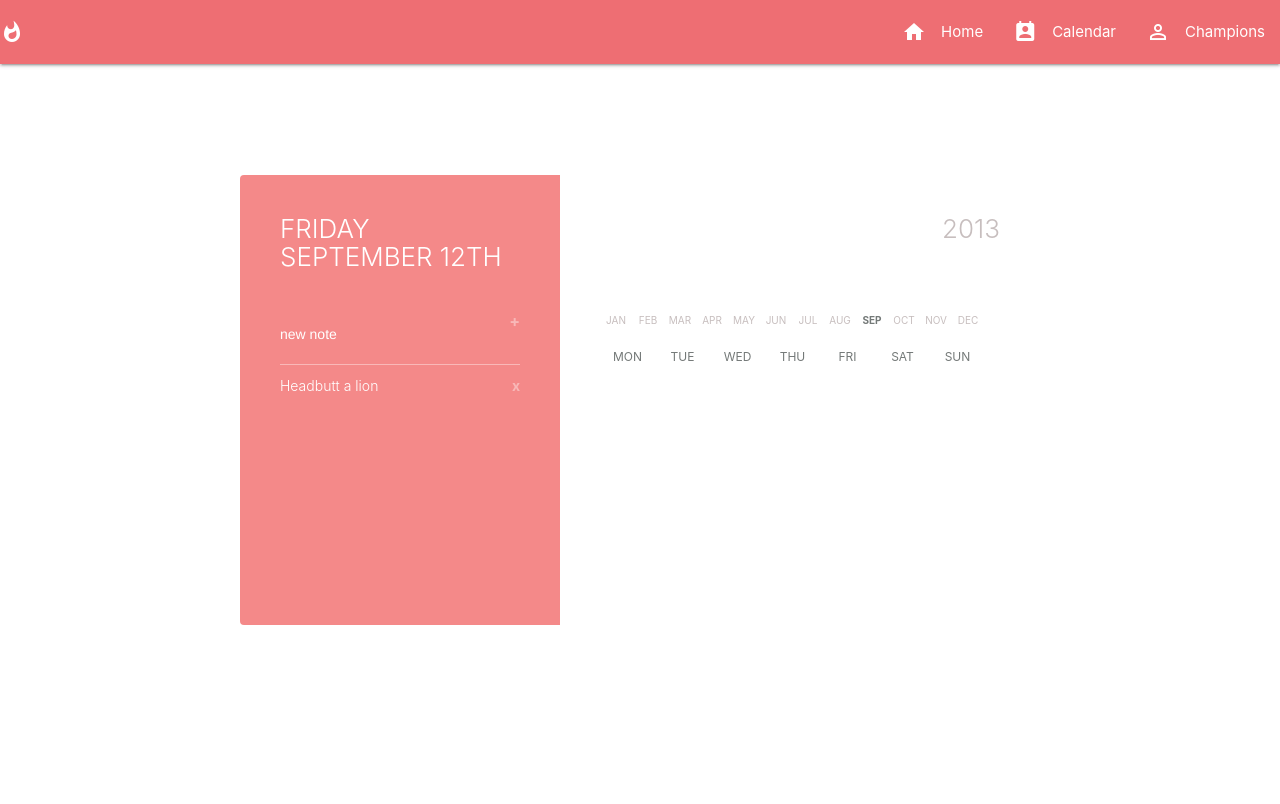
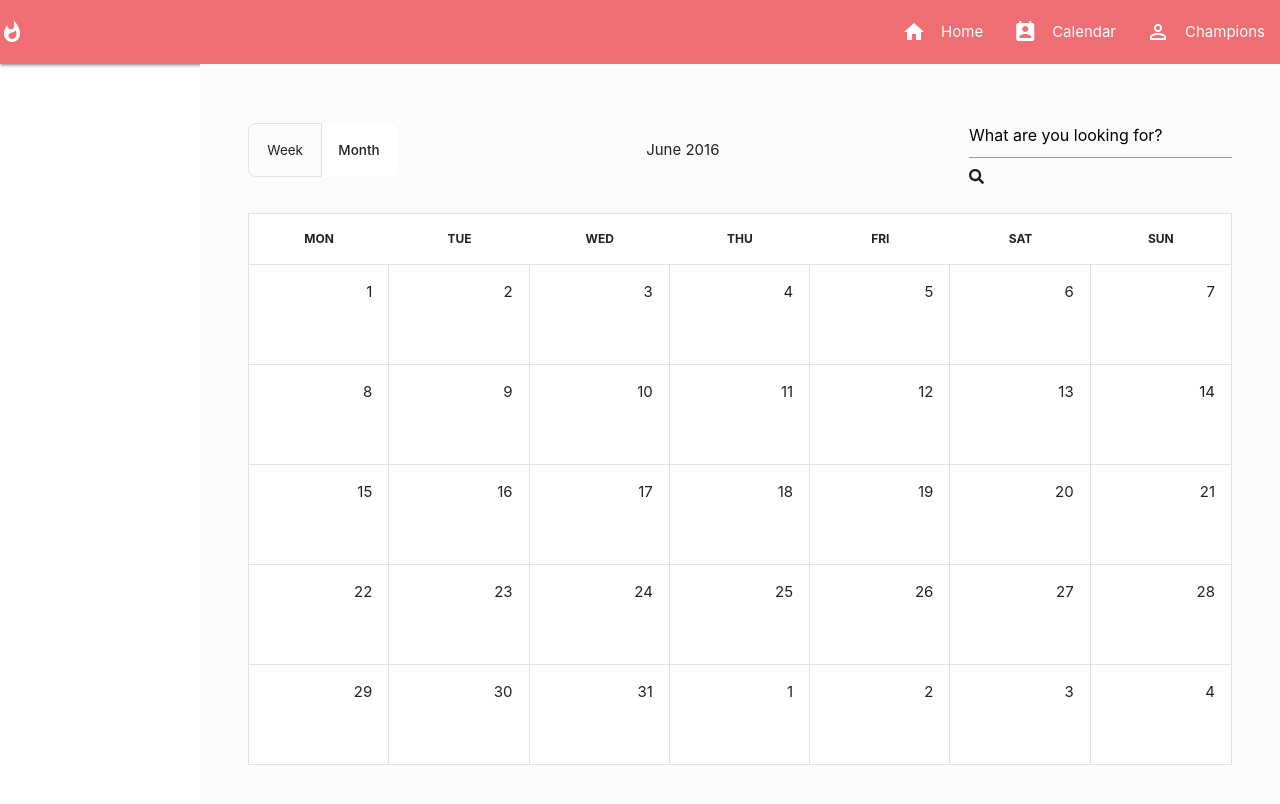
Before and after one commit to Sashimee/lucha-libre, an Angular app: page /match-calendar in a window 1280 px wide. Shown: the top 804 px of the page. Built offline with nearby package versions, Linux system fonts and the light colour scheme.

Commit message:
Calendar

```diff
--- a/src/app/components/page-match-calendar/page-match-calendar.component.css
+++ b/src/app/components/page-match-calendar/page-match-calendar.component.css
@@ -1,233 +1,259 @@
-/* not required */
-*,
-:active {
-  outline: none;
+/**
+ * ALL the UI design credit goes to:
+ * https://www.sketchappsources.com/free-source/2676-calendar-template-sketch-freebie-resource.html
+ */
+
+/* WRAPPER */
+
+.wrapper {
+  display: grid;
+  grid-template-rows: 70px 1fr 70px;
+  grid-template-columns: 1fr;
+  grid-template-areas:
+    "sidebar"
+    "content";
+  width: 100vw; /* unnecessary, but let's keep things consistent */
+  height: 100vh;
 }
-* {
-  padding: 0px;
-  margin: 0px;
+
+@media screen and (min-width: 850px) {
+  .wrapper {
+    grid-template-columns: 200px 5fr;
+    grid-template-rows: 1fr;
+    grid-template-areas: "sidebar content";
+  }
+}
+
+/* SIDEBAR */
+
+main {
+  grid-area: content;
+  padding: 48px;
+}
+
+.sidebar {
+  grid-area: sidebar;
+  display: grid;
+  grid-template-columns: 1fr 3fr 1fr;
+  grid-template-rows: 3fr 1fr;
+  grid-template-areas:
+    "logo menu avatar"
+    "copyright menu avatar";
+}
+.logo {
+  display: flex;
+  align-items: center;
+  justify-content: center;
+}
+.copyright {
+  text-align: center;
+}
+.avatar {
+  grid-area: avatar;
+  display: flex;
+  align-items: center;
+  flex-direction: row-reverse;
+}
+.avatar__name {
+  flex: 1;
+  text-align: right;
+  margin-right: 1em;
+}
+.avatar__img > img {
+  display: block;
+}
+
+.copyright {
+  grid-area: copyright;
+}
+.menu {
+  grid-area: menu;
+  display: flex;
+  align-items: center;
+  justify-content: space-evenly;
+}
+.logo {
+  grid-area: logo;
+}
+.menu__text {
+  display: none;
+}
+
+@media screen and (min-width: 850px) {
+  .sidebar {
+    grid-template-areas:
+      "logo"
+      "avatar"
+      "menu"
+      "copyright";
+    grid-template-columns: 1fr;
+    grid-template-rows: 50px auto 1fr 50px;
+  }
+
+  .menu {
+    flex-direction: column;
+    align-items: normal;
+    justify-content: flex-start;
+  }
+  .menu__text {
+    display: inline-block;
+  }
+  .avatar {
+    flex-direction: column;
+  }
+  .avatar__name {
+    margin: 1em 0;
+  }
+  .avatar__img > img {
+    border-radius: 50%;
+  }
+}
+
+/* MAIN */
+
+.toolbar {
+  display: flex;
+  justify-content: space-between;
+  align-items: center;
+  margin-bottom: 24px;
+}
+.calendar {
+}
+
+.calendar__week,
+.calendar__header {
+  display: grid;
+  grid-template-columns: repeat(7, 1fr);
+}
+.calendar__week {
+  grid-auto-rows: 100px;
+  text-align: right;
+}
+
+.calendar__header {
+  grid-auto-rows: 50px;
+  align-items: center;
+  text-align: center;
+}
+
+.calendar__day {
+  padding: 16px;
+}
+
+/* COSMETIC STYLING */
+
+:root {
+  --red: #ed5454;
 }
 
 body {
-  margin: 20px;
-  background-color: #eeede9;
-  -webkit-font-smoothing: antialiased;
-  text-rendering: optimizeLegibility;
-  font-size: 96.5%;
-  font-family: Helvetica, Arial, sans-serif;
+  font-family: Montserrat;
+  font-weight: 100;
+  color: #a8b2b9;
 }
 
-input {
-  font-family: Helvetica, Arial, sans-serif;
+.sidebar {
+  background-color: white;
+  box-shadow: 5px 0px 20px rgba(0, 0, 0, 0.2);
 }
 
-h1,
-h2,
-h3,
-h4,
-h5,
-p {
-  margin-bottom: 10px;
+main {
+  background-color: #fcfbfc;
 }
 
-p {
-  line-height: 20px;
+.avatar__name {
+  font-size: 0.8rem;
 }
 
-a {
+.menu__item {
+  text-transform: uppercase;
+  font-size: 0.7rem;
+  font-weight: 500;
+  padding: 16px 16px 16px 14px;
+  border-left: 4px solid transparent;
+  color: inherit;
   text-decoration: none;
-  color: #ff462b;
+  transition: color ease 0.3s;
 }
 
-.clearfix {
-  clear: both;
+.menu__item--active .menu__icon {
+  color: var(--red);
+}
+.menu__item--active .menu__text {
+  color: black;
 }
 
-.animate {
-  -webkit-transition: all 0.3s ease-in-out;
-  -moz-transition: all 0.3s ease-in-out;
-  transition: all 0.3s ease-in-out;
+.menu__item:hover {
+  color: black;
 }
 
-/* required */
-.calendar {
-  position: absolute;
-  border-radius: 4px;
-  overflow: hidden;
-  width: 800px;
-  height: 450px;
-  left: 50%;
-  margin-left: -400px;
-  margin-top: -225px;
-  top: 50%;
-  background-color: #ffffff;
-  color: #333333;
+.menu__icon {
+  font-size: 1.3rem;
 }
 
-.calendar h1,
-.calendar h2 {
-  font-weight: 300;
-  font-size: 26px;
-  line-height: 28px;
-  text-transform: uppercase;
-  margin: 0px 0px 20px 0px;
+@media screen and (min-width: 850px) {
+  .menu__icon {
+    font-size: 0.9rem;
+    padding-right: 16px;
+  }
+  .menu__item--active {
+    border-left: 4px solid var(--red);
+    box-shadow: inset 10px 0px 17px -13px var(--red);
+  }
 }
 
-.calendar h1 span {
-  display: block;
+.copyright {
+  font-size: 0.7rem;
+  font-weight: 400;
 }
 
-.calendar .col {
-  position: relative;
-  float: left;
-  height: 100%;
+.calendar {
+  background-color: white;
+  border: 1px solid #e1e1e1;
 }
 
-.calendar .col .content {
-  padding: 40px;
+.calendar__header > div {
+  text-transform: uppercase;
+  font-size: 0.8em;
+  font-weight: bold;
 }
 
-.calendar ul {
-  margin: 0px;
+.calendar__day {
+  border-right: 1px solid #e1e1e1;
+  border-top: 1px solid #e1e1e1;
 }
 
-.calendar ul li {
-  list-style: none;
+.calendar__day:last-child {
+  border-right: 0;
 }
 
-.calendar .leftCol {
-  width: 40%;
-  background-color: #f48989;
+.toggle {
+  display: grid;
+  grid-template-columns: 1fr 1fr;
+
+  text-align: center;
+  font-size: 0.9em;
 }
-
-.calendar .noteList li {
-  color: #ffffff;
-  margin-bottom: 10px;
+.toggle__option {
+  padding: 16px;
+  border: 1px solid #e1e1e1;
+  border-radius: 8px;
+  text-transform: capitalize;
+  cursor: pointer;
 }
-
-.calendar .notes p,
-.calendar .notes input,
-.calendar .noteList li {
-  font-weight: 300;
-  font-size: 14px;
+.toggle__option:first-child {
+  border-top-right-radius: 0;
+  border-bottom-right-radius: 0;
 }
-
-.calendar .notes p {
-  border-bottom: solid 1px rgba(255, 255, 255, 0.4);
+.toggle__option:last-child {
+  border-left: 0;
+  border-top-left-radius: 0;
+  border-bottom-left-radius: 0;
 }
-
-.calendar .notes input {
-  background-color: #f48989;
-  color: #ffffff;
-  border: none;
-  width: 200px;
+.toggle__option--selected {
+  border-color: white;
+  background-color: white;
+  color: var(--red);
+  font-weight: 500;
+  box-shadow: 1px 2px 30px -5px var(--red);
 }
-
-.calendar .addNote,
-.calendar .removeNote {
-  float: right;
-  color: rgba(255, 255, 255, 0.4);
-  font-weight: bold;
-  margin-left: 20px;
-}
-
-.calendar .addNote:hover,
-.calendar .removeNote:hover {
-  color: #ffffff;
-}
-
-.calendar .addNote {
-  font-size: 16px;
-}
-
-.calendar .leftCol h1 {
-  color: #ffffff;
-  margin-bottom: 40px;
-}
-
-.calendar .rightCol {
-  width: 60%;
-}
-
-.calendar .rightCol h2 {
-  color: #c7bebe;
-  text-align: right;
-  margin-bottom: 70px;
-}
-
-.calendar .months li,
-.calendar .weekday li,
-.calendar .days li {
-  float: left;
-  text-transform: uppercase;
-}
-
-.calendar .months li a,
-.calendar .weekday li a,
-.calendar .days li a {
-  display: block;
-  color: #747978;
-}
-
-.calendar .months li a {
-  font-size: 10px;
-  color: #c7bebe;
-  text-align: center;
-  width: 32px;
-  margin-bottom: 20px;
-}
-
-.calendar .months li .selected {
-  font-weight: bold;
-  color: #747978;
-}
-
-.calendar .weekday li a {
-  width: 55px;
-  text-align: center;
-  margin-bottom: 20px;
-  font-size: 12px;
-}
-
-.calendar .days li {
-  width: 55px;
-}
-
-.calendar .days li a {
-  width: 36px;
-  height: 24px;
-  text-align: center;
-  margin: auto auto;
-  font-size: 12px;
-  font-weight: bold;
-  border-radius: 12px;
-  margin-bottom: 10px;
-  padding-top: 10px;
-}
-
-.calendar .days li a:hover {
-  background-color: #eeede9;
-}
-
-.calendar .days li .selected {
-  background-color: #f5a1a3 !important;
-  color: #ffffff;
-}
-
-.calendar .days li .event {
-  color: #f5a1a3;
-}
-
-/* placeholder color */
-::-webkit-input-placeholder {
-  color: #ffffff;
-}
-:-moz-placeholder {
-  color: #ffffff;
-}
-::-moz-placeholder {
-  color: #ffffff;
-}
-:-ms-input-placeholder {
-  color: #ffffff;
-}
--- a/src/app/components/page-match-calendar/page-match-calendar.component.html
+++ b/src/app/components/page-match-calendar/page-match-calendar.component.html
@@ -1,4 +1,4 @@
-<div class="calendar">
+<!-- <div class="calendar">
   <div class="col leftCol">
     <div class="content">
       <h1 class="date">Friday<span>September 12th</span></h1>
@@ -84,4 +84,75 @@
   </div>
 
   <div class="clearfix"></div>
+</div> -->
+<div class="wrapper">
+  <main>
+    <div class="toolbar">
+      <div class="toggle">
+        <div class="toggle__option">week</div>
+        <div class="toggle__option toggle__option--selected">month</div>
+      </div>
+      <div class="current-month">June 2016</div>
+      <div class="search-input">
+        <input type="text" value="What are you looking for?" />
+        <i class="fa fa-search"></i>
+      </div>
+    </div>
+    <div class="calendar">
+      <div class="calendar__header">
+        <div>mon</div>
+        <div>tue</div>
+        <div>wed</div>
+        <div>thu</div>
+        <div>fri</div>
+        <div>sat</div>
+        <div>sun</div>
+      </div>
+      <div class="calendar__week">
+        <div class="calendar__day day">1</div>
+        <div class="calendar__day day">2</div>
+        <div class="calendar__day day">3</div>
+        <div class="calendar__day day">4</div>
+        <div class="calendar__day day">5</div>
+        <div class="calendar__day day">6</div>
+        <div class="calendar__day day">7</div>
+      </div>
+      <div class="calendar__week">
+        <div class="calendar__day day">8</div>
+        <div class="calendar__day day">9</div>
+        <div class="calendar__day day">10</div>
+        <div class="calendar__day day">11</div>
+        <div class="calendar__day day">12</div>
+        <div class="calendar__day day">13</div>
+        <div class="calendar__day day">14</div>
+      </div>
+      <div class="calendar__week">
+        <div class="calendar__day day">15</div>
+        <div class="calendar__day day">16</div>
+        <div class="calendar__day day">17</div>
+        <div class="calendar__day day">18</div>
+        <div class="calendar__day day">19</div>
+        <div class="calendar__day day">20</div>
+        <div class="calendar__day day">21</div>
+      </div>
+      <div class="calendar__week">
+        <div class="calendar__day day">22</div>
+        <div class="calendar__day day">23</div>
+        <div class="calendar__day day">24</div>
+        <div class="calendar__day day">25</div>
+        <div class="calendar__day day">26</div>
+        <div class="calendar__day day">27</div>
+        <div class="calendar__day day">28</div>
+      </div>
+      <div class="calendar__week">
+        <div class="calendar__day day">29</div>
+        <div class="calendar__day day">30</div>
+        <div class="calendar__day day">31</div>
+        <div class="calendar__day day">1</div>
+        <div class="calendar__day day">2</div>
+        <div class="calendar__day day">3</div>
+        <div class="calendar__day day">4</div>
+      </div>
+    </div>
+  </main>
 </div>
```
